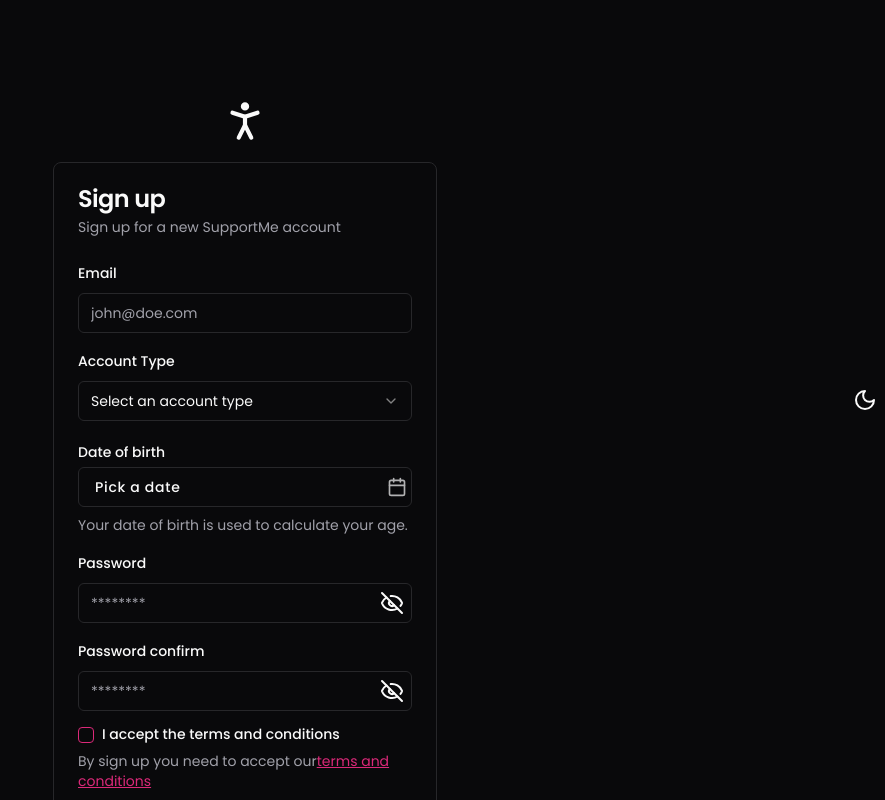
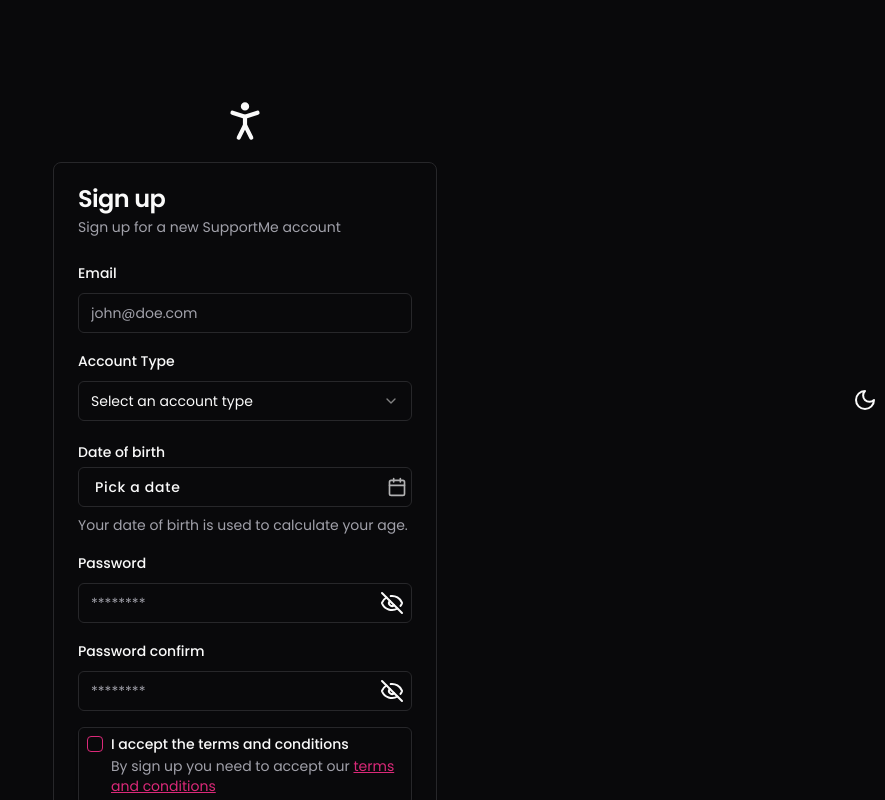
Before and after one commit to hi-carry-lee/shadcn-practice, a Next.js app: page /sign-up in a window 1280 px wide. Shown: the top 800 px of the page, without its empty margins (395-1280 px from the left). Built offline with nearby package versions, Linux system fonts and the light colour scheme.

Commit message:
update: make some changes on accept terms field

```diff
--- a/app/(logged-out)/sign-up/page.tsx
+++ b/app/(logged-out)/sign-up/page.tsx
@@ -291,18 +291,19 @@ function SignupPage() {
                 control={form.control}
                 name="acceptTerms"
                 render={({ field }) => (
-                  <FormItem>
-                    <div className="flex gap-2">
+                  <FormItem className=" rounded-md border p-2 shadow">
+                    <div className="flex flex-row items-start space-x-2 space-y-0">
                       <FormControl>
                         <Checkbox
                           checked={field.value}
                           onCheckedChange={field.onChange}
                         />
                       </FormControl>
+
+                      <div className="space-y-1 leading-none">
                         <FormLabel>I accept the terms and conditions</FormLabel>
-                    </div>
                         <FormDescription>
-                      By sign up you need to accept our
+                          By sign up you need to accept our{" "}
                           <Link
                             href="/examples/terms"
                             className="text-primary underline"
@@ -310,6 +311,8 @@ function SignupPage() {
                             terms and conditions
                           </Link>
                         </FormDescription>
+                      </div>
+                    </div>
                     <FormMessage />
                   </FormItem>
                 )}
```
Lines whose indentation alone changed are shown as unchanged.
